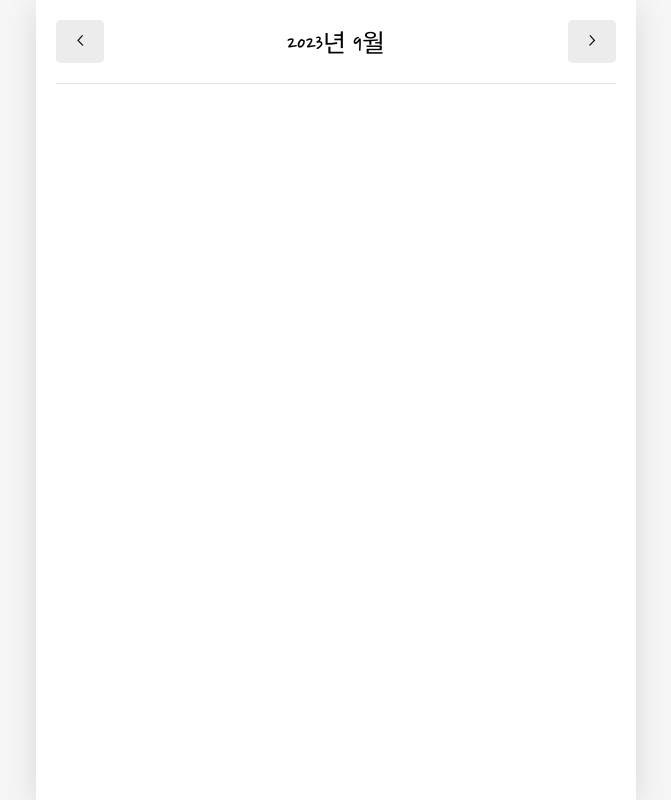
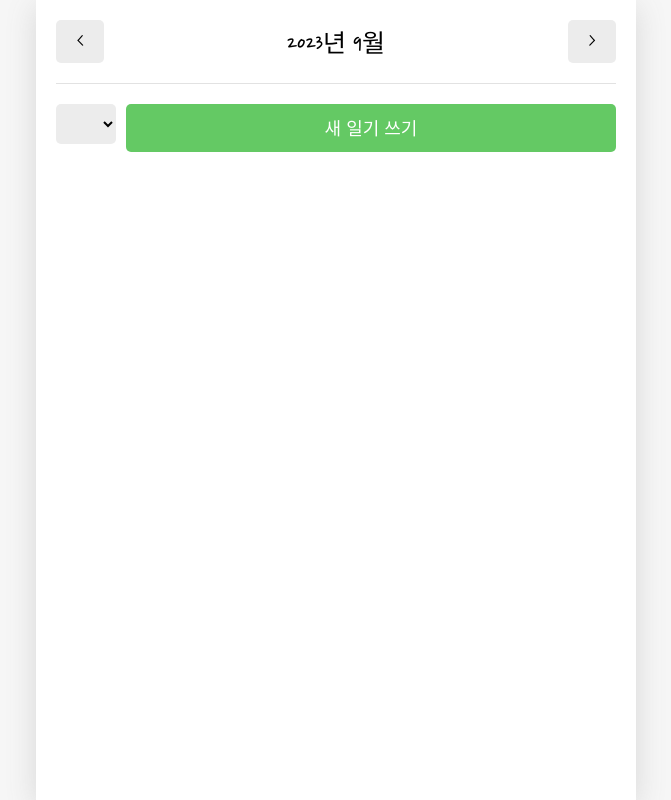
Before and after one commit to MarcoChanwoo/front_diary_mac, a React (Create React App) app: page / in a window 1280 px wide. Shown: the whole page, without its empty margins (304-975 px from the left). Built offline with nearby package versions, Linux system fonts and the light colour scheme; a web font is replaced by a local one.

Commit message:
16th commit

```diff
--- /dev/null
+++ b/src/component/DiaryList.css
@@ -0,0 +1,34 @@
+.DiaryList {
+
+}
+
+.DiaryList .menu_wrapper {
+    margin-top: 20px;
+    margin-bottom: 30px;
+    display: flex;
+    justify-content: space-between;
+}
+
+.DiaryList .left_col select {
+    margin-right: 10px;
+    border: none;
+    border-radius: 5px;
+    background-color: #ececec;
+
+    padding-top: 10px;
+    padding-bottom: 10px;
+    padding-left: 20px;
+    padding-right: 20px;
+
+    cursor: pointer;
+    font-family: "Nanum Pen Script";
+    font-size: 18px;
+}
+
+.DiaryList .menu_wrapper .right_col {
+    flex-grow: 1;
+}
+
+.DiaryList .menu_wrapper .right_col button {
+    width:  100%;
+}
--- /dev/null
+++ b/src/component/DiaryList.js
@@ -0,0 +1,19 @@
+import Button from "./Button";
+import "./DiaryList.css";
+
+const DiaryList = ({ data }) => {
+    return (
+        <div className="DiaryList">
+            <div className="menu_wrapper">
+                <div className="left_col">
+                    <select></select>
+                </div>
+                <div className="right_col">
+                    <Button type={"positive"} text={"새 일기 쓰기"} />
+                </div>
+            </div>
+        </div>
+    );
+};
+
+export default DiaryList;
--- a/src/pages/Home.js
+++ b/src/pages/Home.js
@@ -3,6 +3,7 @@ import Button from "../component/Button";
 import Header from "../component/Header";
 import { DiaryStateContext } from "../App";
 import { getMonthRangeByDate } from "../util";
+import DiaryList from "../component/DiaryList";
 
 const Home = () => {
     const data = useContext(DiaryStateContext);
@@ -23,11 +24,11 @@ const Home = () => {
     };
     useEffect(() => {
         if (data.length >= 1) {
-            const { beginTimeStamp, entTimeStamp } =
+            const { beginTimeStamp, endTimeStamp } =
                 getMonthRangeByDate(pivotDate);
             setFilteredData(
                 data.filter(
-                    (it) => beginTimeStamp <= it.date && it.date <= entTimeStamp
+                    (it) => beginTimeStamp <= it.date && it.date <= endTimeStamp
                 )
             );
         } else {
@@ -42,6 +43,7 @@ const Home = () => {
                 leftChild={<Button text={"<"} onClick={onDecreaseMonth} />}
                 rightChild={<Button text={">"} onClick={onIncreaseMonth} />}
             />
+            <DiaryList data={filteredData} />
         </div>
     );
 };
```
